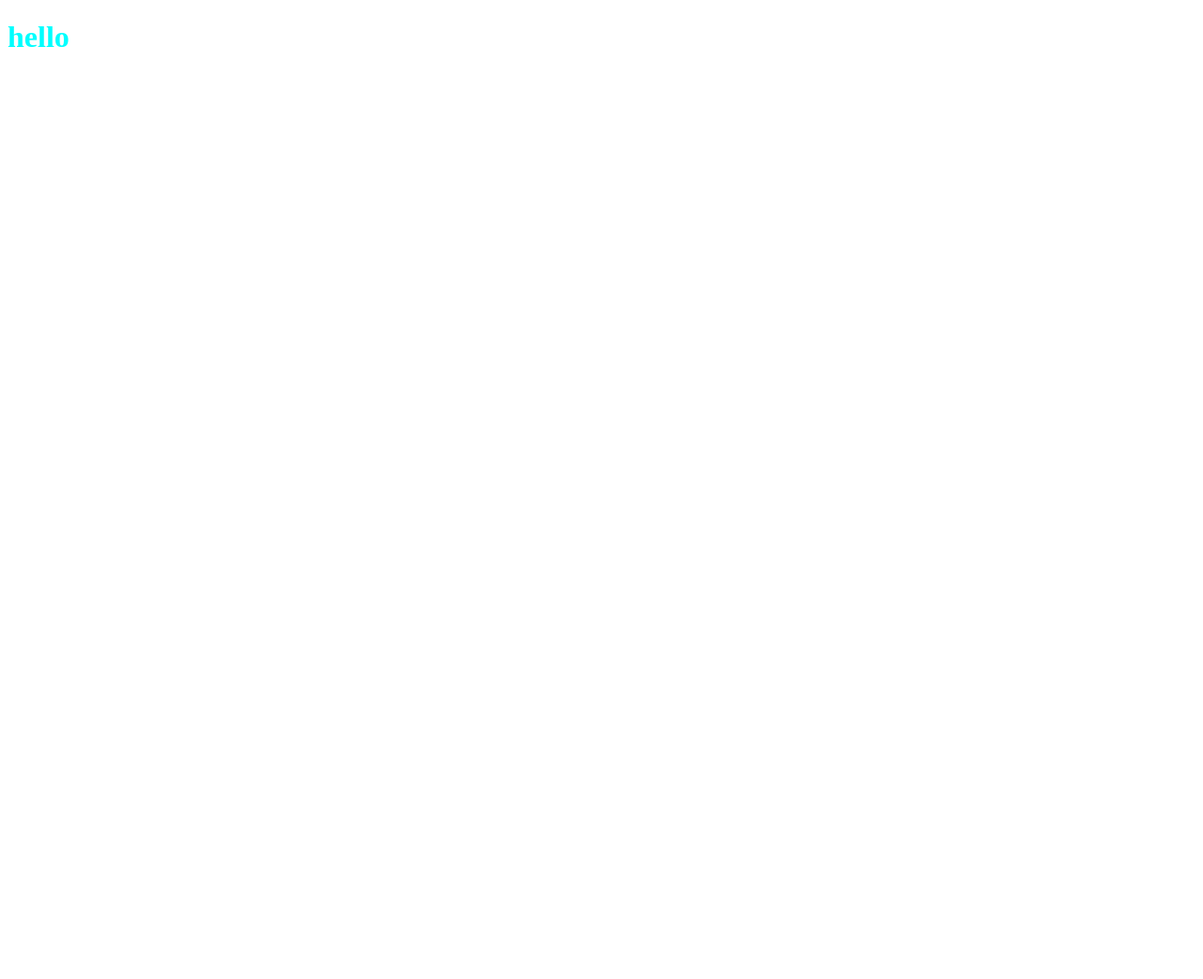
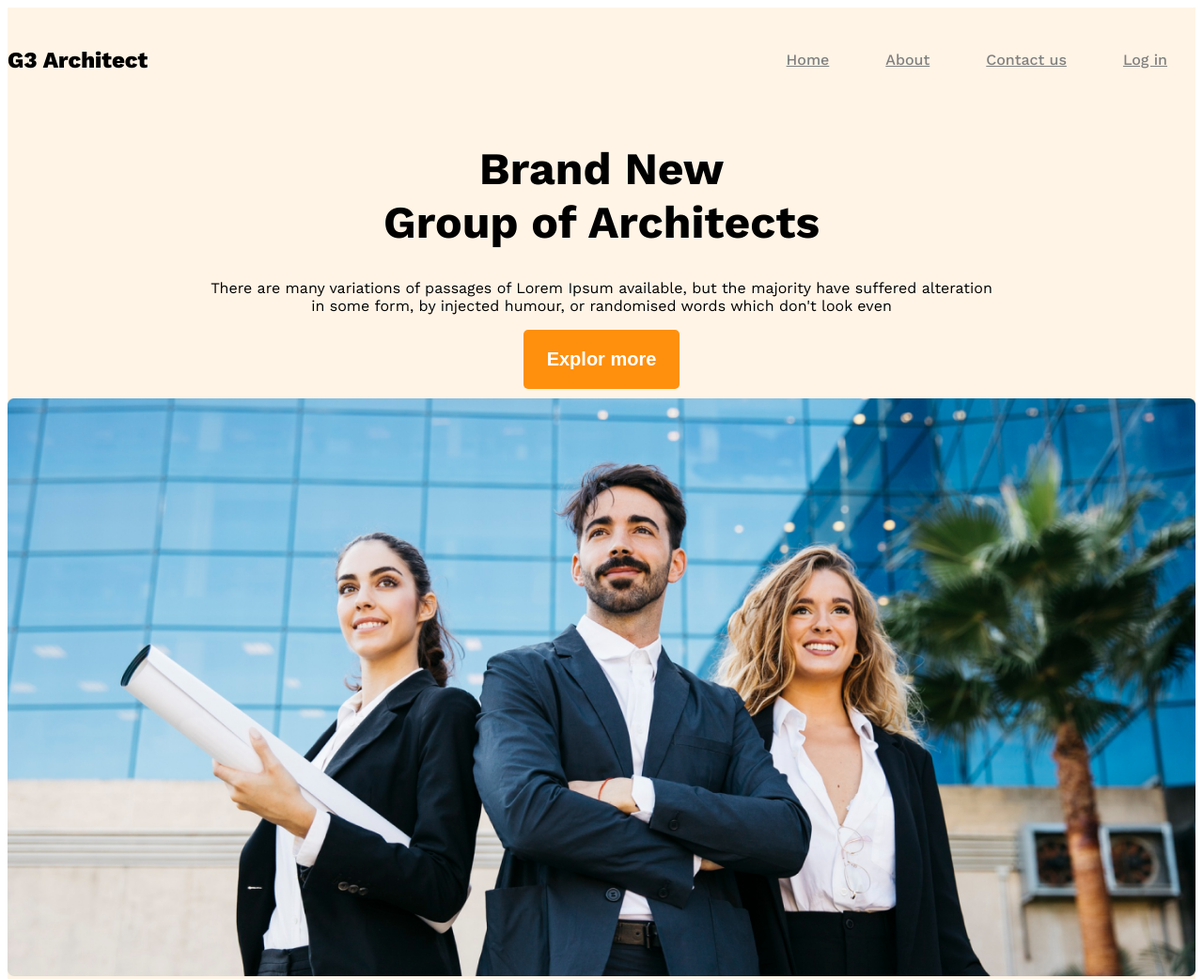
Before and after one commit to hafizaakterrupa/git-Architect, a plain HTML site: page index.html in a window 1280 px wide. Shown: the top 1042 px of the page at 94% size. Before the commit the page ends 800 px from the top, so only its background shows below. Drawn offline with nearby package versions, Linux system fonts and the light colour scheme.

Commit message:
added nav and banner

```diff
--- a/index.html
+++ b/index.html
@@ -3,11 +3,40 @@
 <head>
     <meta charset="UTF-8">
     <meta name="viewport" content="width=device-width, initial-scale=1.0">
-    <title>Document</title>
+    <title>G3 Architect website</title>
     <link rel="stylesheet" href="./style/architect.css">
 </head>
-<body>
-    <h1>hello</h1>
+<body class="work-sans-font">
+    <header class="bg-light">
+        <nav class="navbar">
+            <h2 class="nav-title">G3 Architect</h2>
+            <ul class="nav-link">
+                <li class="nav-item"> <a href="" class="dark-2">Home</a></li>
+                <li  class="nav-item" > <a href=""class="dark-2">About</a></li>
+                <li  class="nav-item"> <a href="" class="dark-2">Contact us</a></li>
+                <li  class="nav-item"> <a href="" class="dark-2">Log in</a></li>
+
+           </ul>
+        </nav>
+        <div class="banner">
+            <div class="banner-contant">
+                <h1 class="banner-title">Brand New<br> Group of Architects </h1>
+                <p>There are many variations of passages of Lorem Ipsum available, but the majority have suffered alteration in some form, by injected humour, or randomised words which don't look even</p>
+                <button class="primary-button">Explor more</button>
+
+            </div>
+                <img class="banner-img" src="./images/banner.png" alt="">
+
+
+        </div>
+
+    </header>
+    <main>
+
+    </main>
+    <footer>
+
+    </footer>
 
 </body>
 </html>
--- a/style/architect.css
+++ b/style/architect.css
@@ -1,3 +1,71 @@
-h1{
-    color: aqua;
+
+@import url('https://fonts.googleapis.com/css2?family=Work+Sans:ital,wght@0,100..900;1,100..900&display=swap');
+
+.work-sans-font{
+  font-family: "Work Sans", sans-serif;
+  font-optical-sizing: auto;
+  font-weight: 400;
+  font-style: normal;
 }
+/*navbar*/
+.nav-title{
+    font-weight: 800;
+}
+.navbar{
+    display: flex;
+    justify-content: space-between;
+    align-items: center;
+
+
+}
+.nav-link{
+
+  text-decoration:none;
+  display: flex;
+
+}
+ .nav-item{
+    list-style: none;
+    margin: 30px;
+    font-weight: 500;
+
+}
+.dark-2{
+    color: gray;
+}
+.bg-light{
+    background-color: rgb(255, 144, 14,0.1)
+}
+.navbar ,.banner{
+    max-width: 1440px;
+    margin: 0px auto;
+}
+.banner-contant{
+    max-width: 850px;
+    margin: 0px auto;
+    text-align: center;
+}
+.banner-title{
+    font-weight: 700;
+    font-size: 3rem;
+    .banner-d
+}
+.primary-button{
+    background-color: #FF900E;
+    color: white;
+    border: none;
+    border-radius: 5px;
+    margin-bottom: 10px;
+    padding: 20px 25px;
+    font-weight: 600;
+    font-size: 1.25rem;
+}
+.banner-img{
+    width: 100%;
+}
+@media screen and (mix max-width:576px) {
+    .nav-link,.navbar{
+        flex-direction: column;
+    }
+
+}
```
